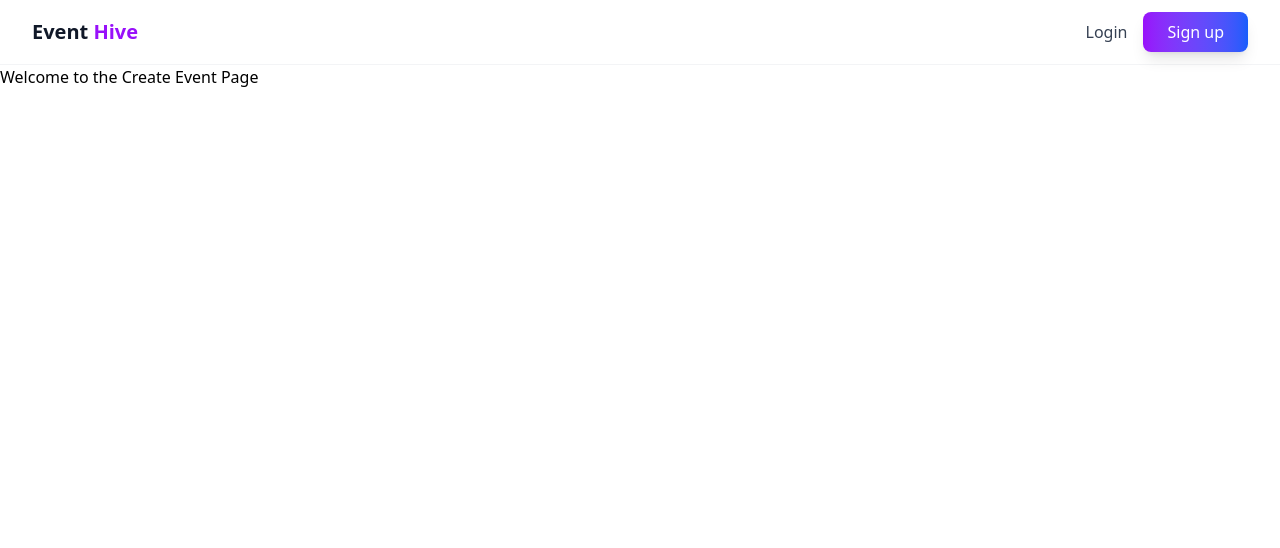
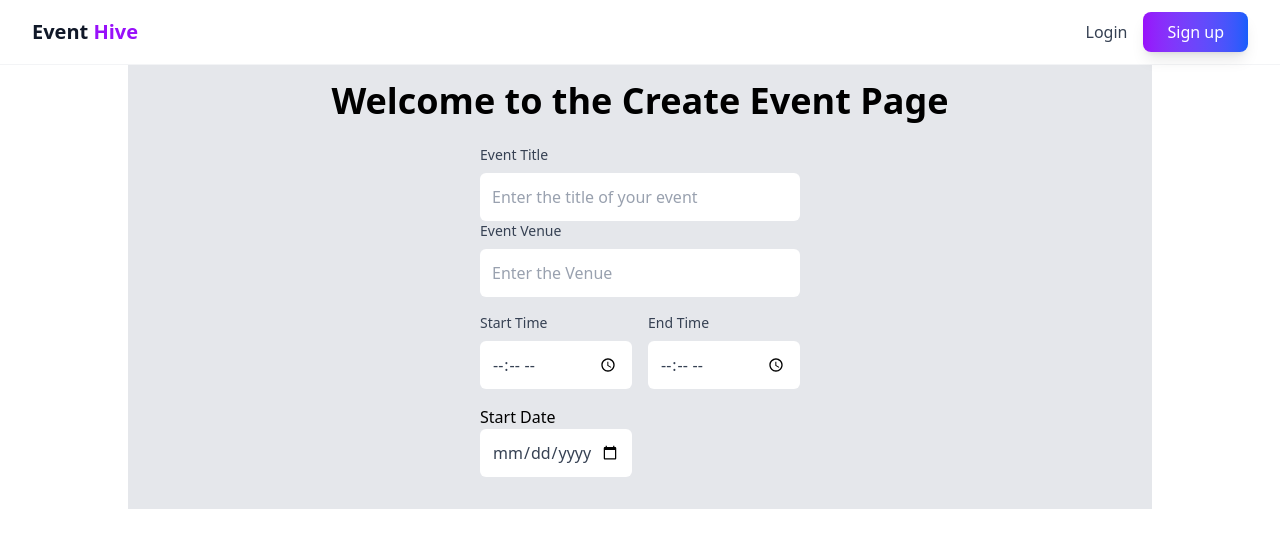
Before and after one commit to BugSlayersC5/event-hive, a React (Vite) app: page /create-event in a window 1280 px wide. Shown: the top 548 px of the page. Built offline with nearby package versions, Linux system fonts and the light colour scheme.

Commit message:
working on create event page

```diff
--- a/src/pages/CreateEvent.jsx
+++ b/src/pages/CreateEvent.jsx
@@ -1,11 +1,68 @@
 import Navbar from "../components/Navbar";
+import Footer from "../components/Footer";
 
 export default function CreateEvent() {
     return (
         <>
             <Navbar />
-            <section>
-                <h1>Welcome to the Create Event Page</h1>
+            <section className="flex flex-col items-center bg-gray-200 justify-center w-[80%] p-4 gap-6 mx-auto">
+                <h1 className="text-center font-bold text-black text-4xl">Welcome to the Create Event Page</h1>
+
+                <div className="mb-4 bg-gray w-80">
+                    <label htmlFor="event name" className="block mb-2 text-sm font-medium text-gray-700">
+                        Event Title
+                    </label>
+                    <input
+                        type="text"
+                        placeholder="Enter the title of your event"
+                        className="w-full p-3 rounded-md bg-white text-gray-700 placeholder-gray-400 focus:outline-none focus:ring-2 focus:ring-blue-500"
+                    />
+                    <div className="mb-4 w-80">
+                        <label htmlFor="venue" className="block mb-2 text-sm font-medium text-gray-700">
+                            Event Venue
+                        </label>
+                        <input
+                            type="email"
+                            placeholder="Enter the Venue"
+                            className="w-full p-3 rounded-md bg-white text-gray-700 placeholder-gray-400 focus:outline-none focus:ring-2 focus:ring-blue-500"
+                        />
+                    </div>
+
+                    <div className="grid grid-cols-2 gap-4">
+                        <div>
+                            <label htmlFor="start time" className="block mb-2 text-sm font-medium  text-gray-700 placeholder-gray-200">Start Time</label>
+                            <input type="time"
+                                placeholder="Enter start time"
+                                name="start time"
+                                id="start time"
+                                className="w-full bg-white p-3 rounded-md text-gray-700 placeholder-gray-400 focus-outline-none focus-ring-2 focus-ring-blue-500"
+                            />
+                        </div>
+                        <div>
+                            <label htmlFor="End time" className="block mb-2 text-sm font-medium  text-gray-700 placeholder-gray-200">End Time</label>
+                            <input type="time"
+                                placeholder="enter end Time"
+                                name="enter end time"
+                                className="w-full bg-white p-3 rounded-md text-gray-700 placeholder-gray-400 focus-outline-none focus-ring-2 focus-ring-blue-500"
+                            />
+                        </div>
+
+                        <div>
+                            <label htmlFor="start date">Start Date</label>
+                            <input type="date"
+                                   placeholder="enter"
+                                   id="start date"
+                                   name="start date"
+                                   className="w-full bg-white p-3 rounded-md text-gray-700 placeholder-gray-400 focus-outline focus-ring-2 focus-ring-blue-500"/>
+                        </div>
+                    </div>
+
+
+
+
+                </div>
+
+
             </section>
         </>
     );
```
